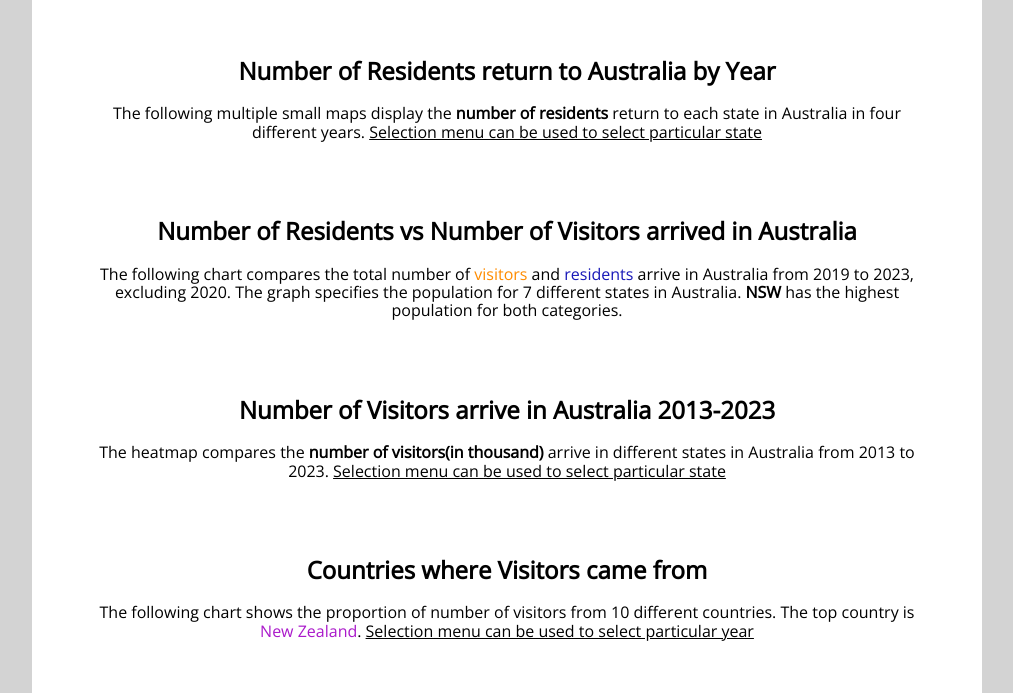
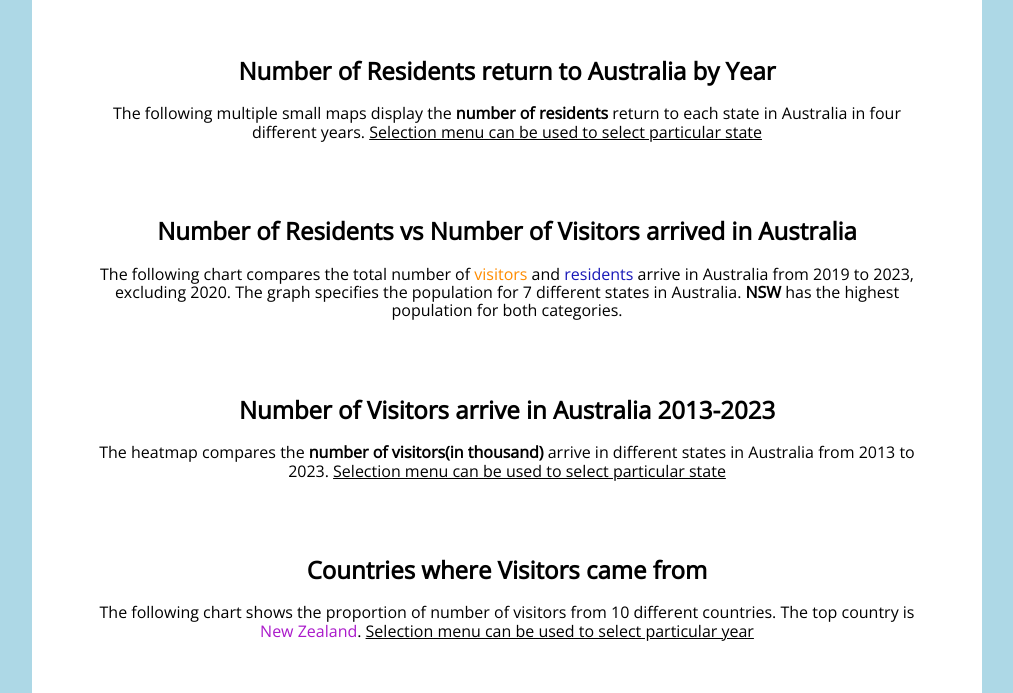
Before and after one commit to ZhuojiaWu/3179A2, a plain HTML site: page index.html in a window 1280 px wide. Shown: the part 152-845 px from the top of the page, without its empty margins (133-1146 px from the left). Drawn offline with nearby package versions, Linux system fonts and the light colour scheme; a script that the page names is missing.

Commit message:
Update styles.css

```diff
--- a/css/styles.css
+++ b/css/styles.css
@@ -18,7 +18,7 @@ body *{
     }
 
   body {
-	background-color: lightgray;
+	background-color: lightblue;
   }
 
   .page {
```
